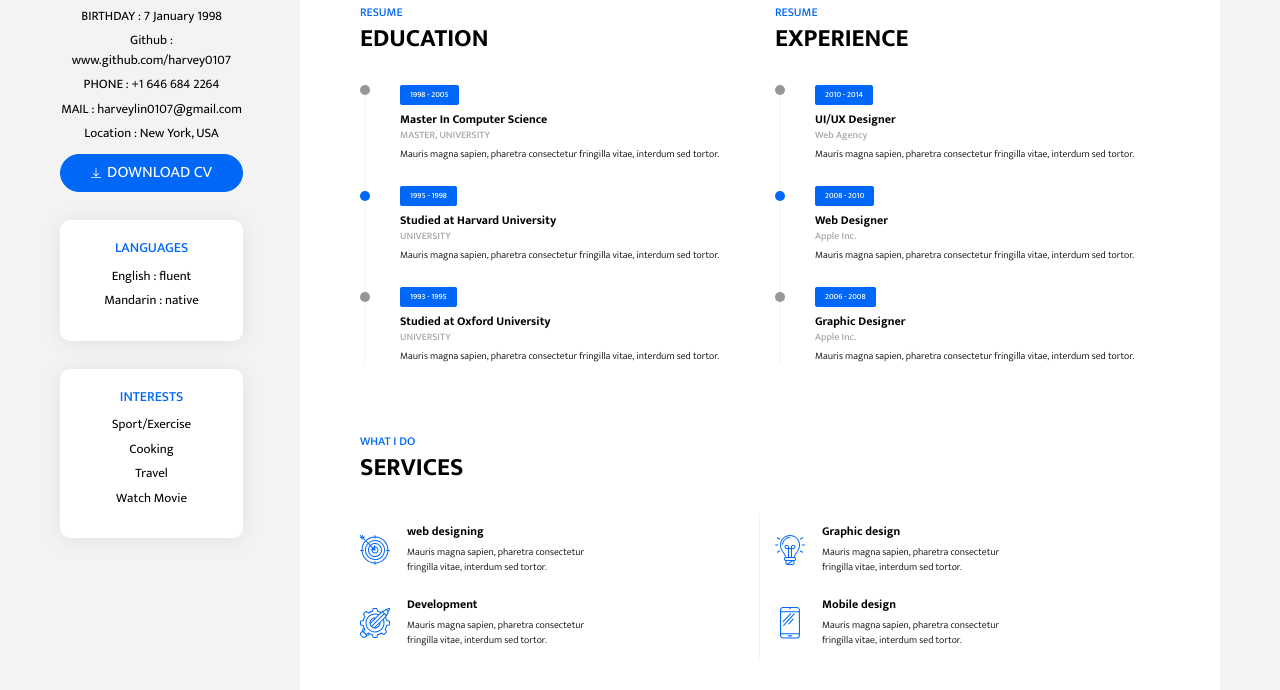
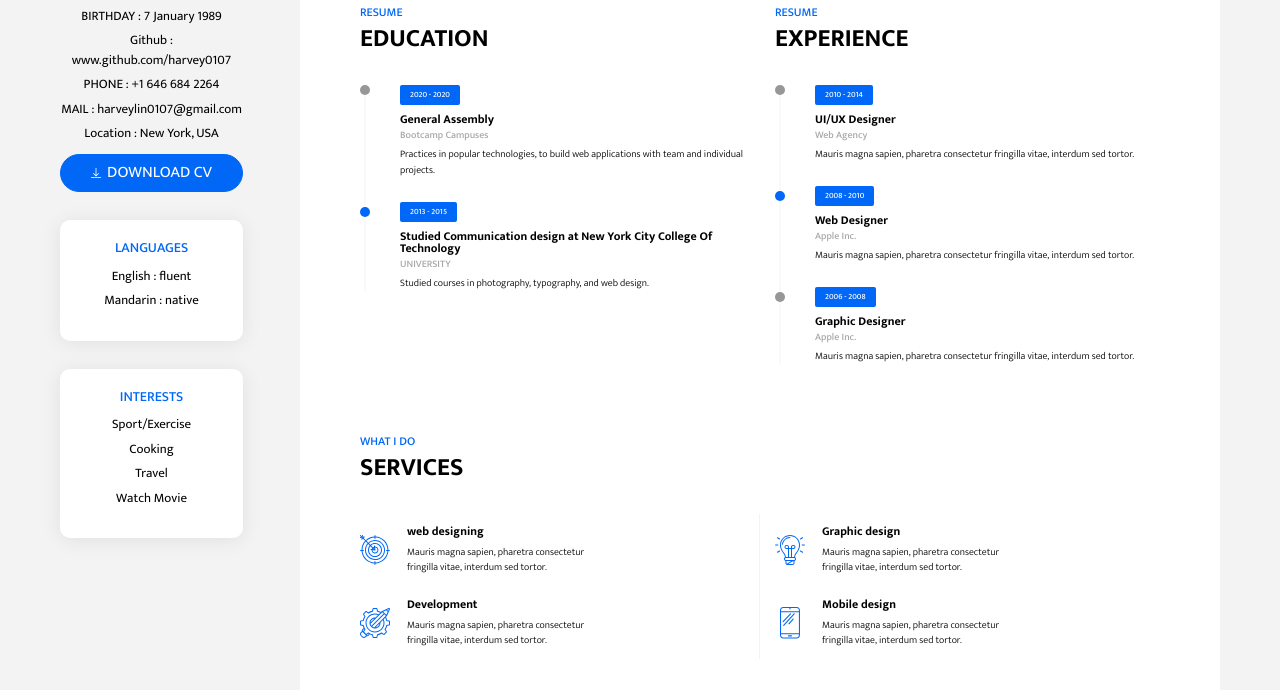
Before and after one commit to harvey0107/resume_website, a website: page index.html in a window 1280 px wide. Shown: the part 289-979 px from the top of the page. Drawn offline with Linux system fonts and the light colour scheme.

Commit message:
11/5 commit

```diff
--- a/index.html
+++ b/index.html
@@ -17,9 +17,7 @@
             SHARE</button>
         <nav class="collapsible-nav" id="collapsible-nav">
             <a href="index.html" class="nav-link active">HOME</a>
-            <a href="resume.html" class="nav-link">RESUME</a>
-            <a href="portfolio.html" class="nav-link">PORTFOLIO</a>
-            <a href="blog.html" class="nav-link">BLOG</a>
+            <a href="blog.html" class="nav-link">PORTFOLIO</a>
             <a href="contact.html" class="nav-link">CONTACT</a>
         </nav>
         <button class="btn btn-menu-toggle btn-white rounded-circle" data-toggle="collapsible-nav"
@@ -41,7 +39,7 @@
             <div class="widget">
                 <h5 class="widget-title">personal information</h5>
                 <div class="widget-content">
-                    <p>BIRTHDAY : 7 January 1998</p>
+                    <p>BIRTHDAY : 7 January 1989</p>
                     <p>Github : www.github.com/harvey0107</p>
                     <p>PHONE : +1 646 684 2264</p>
                     <p>MAIL : harveylin0107@gmail.com</p>
@@ -87,26 +85,16 @@
                         <h2 class="section-title">EDUCATION</h2>
                         <ul class="time-line">
                             <li class="time-line-item">
-                                <span class="badge badge-primary">1998 - 2005</span>
-                                <h6 class="time-line-item-title">Master In Computer Science</h6>
-                                <p class="time-line-item-subtitle">MASTER, UNIVERSITY</p>
-                                <p class="time-line-item-content">Mauris magna sapien, pharetra consectetur fringilla
-                                    vitae, interdum sed tortor.</p>
+                                <span class="badge badge-primary">2020 - 2020</span>
+                                <h6 class="time-line-item-title">General Assembly</h6>
+                                <p class="time-line-item-subtitle">Bootcamp Campuses</p>
+                                <p class="time-line-item-content">Practices in popular technologies, to build web applications with team and individual projects.</p>
                             </li>
                             <li class="time-line-item">
-                                <span class="badge badge-primary">1995 - 1998</span>
-                                <h6 class="time-line-item-title">Studied at Harvard University</h6>
+                                <span class="badge badge-primary">2013 - 2015</span>
+                                <h6 class="time-line-item-title">Studied Communication design at New York City College Of Technology</h6>
                                 <p class="time-line-item-subtitle">UNIVERSITY</p>
-                                <p class="time-line-item-content">Mauris magna sapien, pharetra consectetur fringilla
-                                    vitae, interdum sed tortor.
-                                </p>
-                            </li>
-                            <li class="time-line-item">
-                                <span class="badge badge-primary">1993 - 1995</span>
-                                <h6 class="time-line-item-title">Studied at Oxford University</h6>
-                                <p class="time-line-item-subtitle">UNIVERSITY</p>
-                                <p class="time-line-item-content">Mauris magna sapien, pharetra consectetur fringilla
-                                    vitae, interdum sed tortor.
+                                <p class="time-line-item-content">Studied courses in photography, typography, and web design.
                                 </p>
                             </li>
                         </ul>
@@ -224,7 +212,7 @@
                 </div>
             </section>
 
-            <footer>Live Resume @ <a href="https://www.bootstrapdash.com" target="_blank" rel="noopener noreferrer">BootstrapDash</a>. All Rights Reserved 2020</footer>
+
         </main>
     </div>
     <script src="assets/vendors/jquery/dist/jquery.min.js"></script>
--- a/package.json
+++ b/package.json
@@ -10,6 +10,7 @@
   "license": "ISC",
   "devDependencies": {
     "browser-sync": "^2.26.7",
+    "grunt-deploy": "^0.1.7",
     "gulp": "^4.0.2",
     "gulp-autoprefixer": "^7.0.1",
     "gulp-sass": "^4.0.2",
```
Also changed, not shown: 1 other file.
